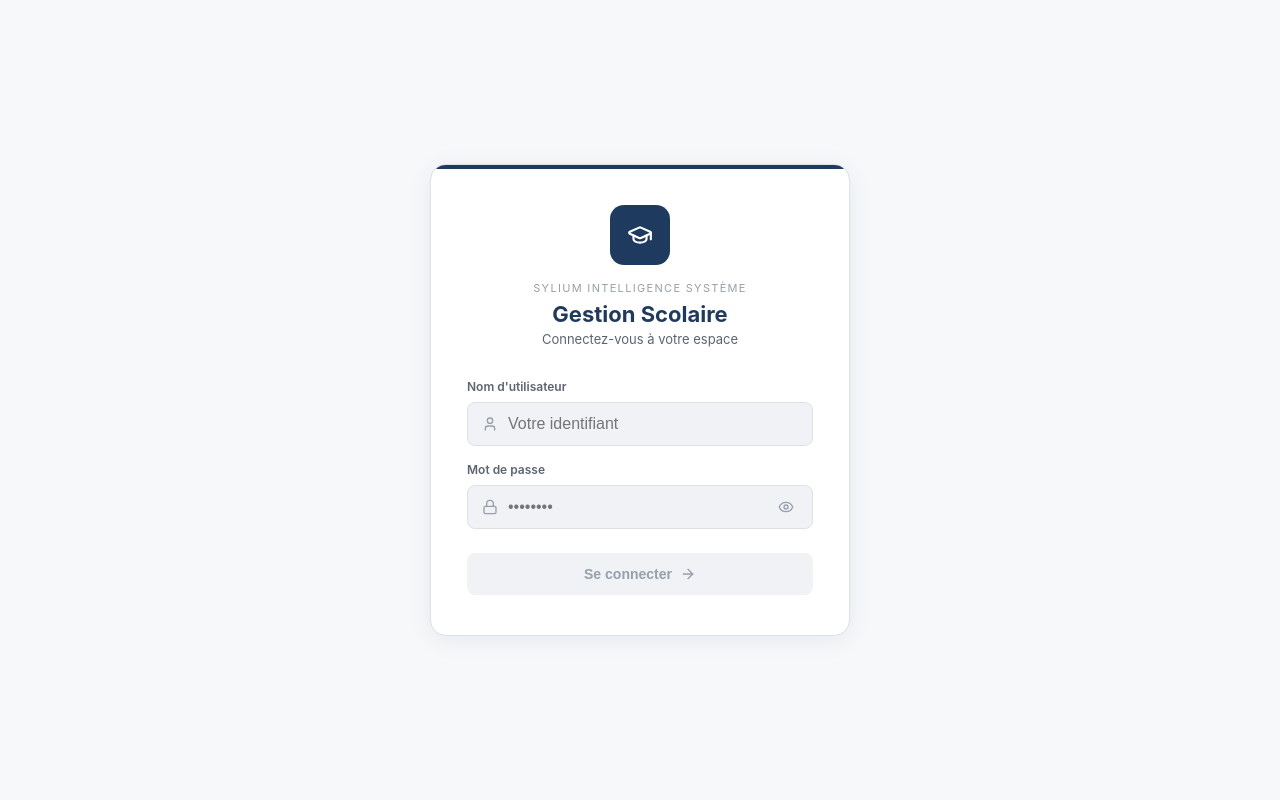
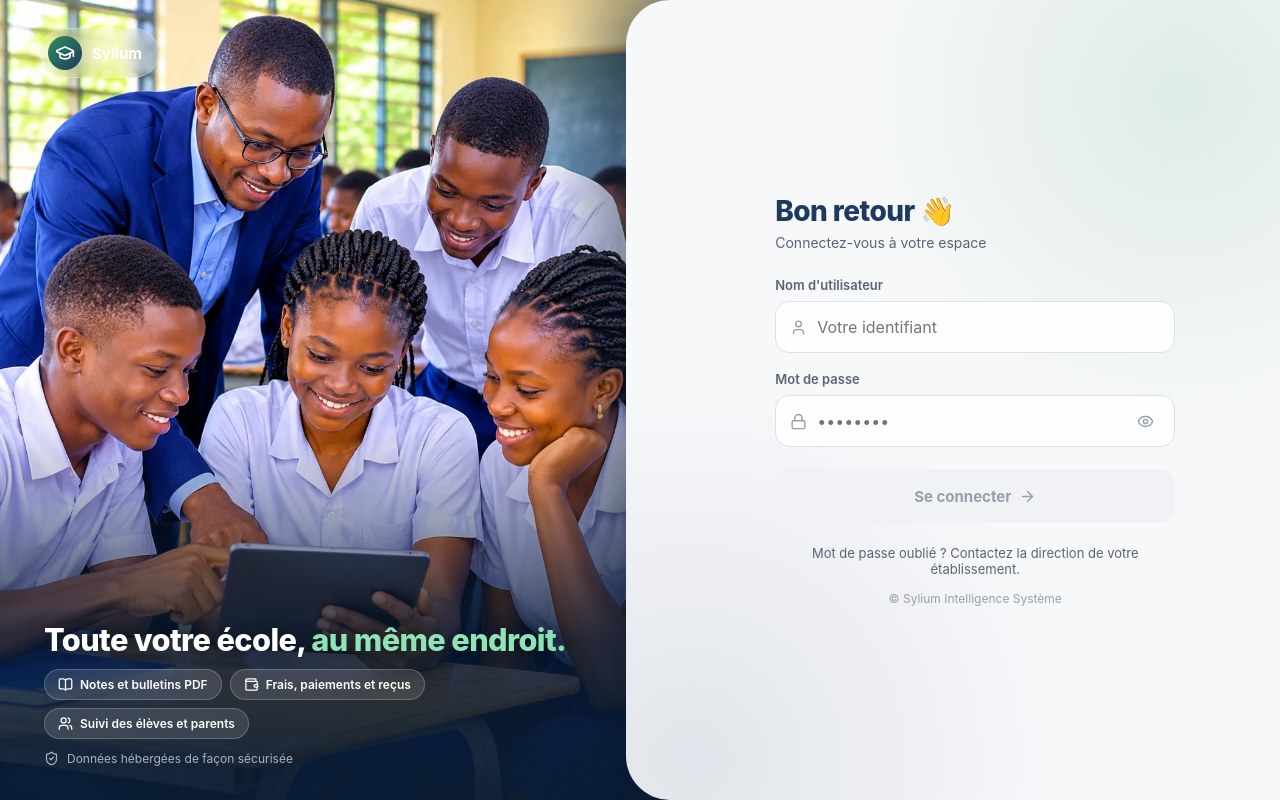
Before and after one commit to Amadiane/gestion-scolaire, a React (Vite) app in the folder Client/: page /login in a window 1280 px wide. Built offline with nearby package versions, Linux system fonts and the light colour scheme.

Commit message:
page login ok

```diff
--- a/Client/src/pages/auth/Login.jsx
+++ b/Client/src/pages/auth/Login.jsx
@@ -1,6 +1,9 @@
 import { useState } from 'react';
 import { useNavigate } from 'react-router-dom';
-import { User, Lock, Eye, EyeOff, GraduationCap, ArrowRight } from 'lucide-react';
+import {
+  User, Lock, Eye, EyeOff, GraduationCap, ArrowRight,
+  BookOpen, Wallet, Users, ShieldCheck,
+} from 'lucide-react';
 import CONFIG from '../../config/config.js';
 import styles from '../../theme/pages/auth/Login.module.css';
 
@@ -14,7 +17,7 @@ const REDIRECTIONS_PAR_ROLE = {
   eleve: '/eleve',
 };
 
-const TIMEOUT_MS = 20000;      // au-delà, on considère la requête perdue
+const TIMEOUT_MS = 20000;
 const MAX_TENTATIVES = 3;
 
 const MESSAGES_PANNE = {
@@ -31,6 +34,12 @@ const MESSAGES_ACCES = {
   aucun_abonnement: "Aucun abonnement actif n'est associé à votre école.",
 };
 
+const FONCTIONS = [
+  { icon: BookOpen, texte: 'Notes et bulletins PDF' },
+  { icon: Wallet, texte: 'Frais, paiements et reçus' },
+  { icon: Users, texte: 'Suivi des élèves et parents' },
+];
+
 const pause = (ms) => new Promise((r) => setTimeout(r, ms));
 
 const fetchAvecTimeout = async (url, options) => {
@@ -43,8 +52,8 @@ const fetchAvecTimeout = async (url, options) => {
   }
 };
 
-// Reprend uniquement en cas de panne technique (réseau, délai, 502/503/504).
-// Une réponse 400/401/403 est définitive : jamais de nouvelle tentative.
+// Nouvelle tentative uniquement en cas de panne technique, jamais sur un
+// mauvais mot de passe.
 const requete = async (url, options, surReprise) => {
   let panne = 'reseau';
   for (let essai = 1; essai <= MAX_TENTATIVES; essai++) {
@@ -65,7 +74,6 @@ const requete = async (url, options, surReprise) => {
   throw erreur;
 };
 
-// Une réponse HTML (page d'erreur) ne doit pas faire planter la lecture.
 const lireJson = async (res) => {
   try {
     return await res.json();
@@ -129,7 +137,6 @@ const Login = () => {
         return;
       }
 
-      // Si le serveur renvoie déjà le profil, une seule requête suffit.
       let meData = tokenData.user;
       if (!meData) {
         const meRes = await requete(
@@ -152,7 +159,7 @@ const Login = () => {
     } catch (err) {
       const code = err.code || 'reseau';
       setError(MESSAGES_PANNE[code] || MESSAGES_PANNE.reseau);
-      setCodeTechnique(code);   // aide au diagnostic, sans rien révéler de sensible
+      setCodeTechnique(code);
     } finally {
       setLoading(false);
       setStatut('');
@@ -160,14 +167,43 @@ const Login = () => {
   };
 
   return (
-    <div className={styles.wrapper}>
-      <div className={styles.card}>
+    <div className={styles.page}>
+      <section className={styles.hero}>
+        <div
+          className={styles.photo}
+          role="img"
+          aria-label="Enseignant et élèves utilisant une tablette en classe"
+        />
+        <div className={styles.shade} />
+
+        <div className={styles.brand}>
+          <div className={styles.logoMark}><GraduationCap size={20} color="#fff" /></div>
+          <span>Sylium</span>
+        </div>
+
+        <div className={styles.heroInner}>
+          <h2 className={styles.heroTitle}>
+            Toute votre école, <span>au même endroit.</span>
+          </h2>
+          <p className={styles.heroText}>
+            Élèves, notes, bulletins, paiements : une plateforme simple pour la direction,
+            les enseignants et les parents.
+          </p>
+          <ul className={styles.features}>
+            {FONCTIONS.map(({ icon: Icon, texte }) => (
+              <li key={texte}><Icon size={15} /> {texte}</li>
+            ))}
+          </ul>
+          <div className={styles.heroFooter}>
+            <ShieldCheck size={15} /> Données hébergées de façon sécurisée
+          </div>
+        </div>
+      </section>
+
+      <main className={styles.panel}>
+        <div className={styles.formWrap}>
           <div className={styles.header}>
-          <div className={styles.logoBox}>
-            <GraduationCap size={26} color="#fff" />
-          </div>
-          <div className={styles.eyebrow}>Sylium Intelligence Système</div>
-          <h1 className={styles.title}>Gestion Scolaire</h1>
+            <h1 className={styles.title}>Bon retour 👋</h1>
             <p className={styles.subtitle}>Connectez-vous à votre espace</p>
           </div>
 
@@ -182,10 +218,11 @@ const Login = () => {
 
           <form onSubmit={handleLogin} className={styles.form}>
             <div>
-            <label className={styles.label}>Nom d'utilisateur</label>
+              <label className={styles.label} htmlFor="username">Nom d'utilisateur</label>
               <div className={styles.inputWrapper}>
-              <User size={16} color="var(--color-text-dim)" />
+                <User size={17} />
                 <input
+                  id="username"
                   type="text"
                   placeholder="Votre identifiant"
                   value={username}
@@ -199,10 +236,11 @@ const Login = () => {
             </div>
 
             <div>
-            <label className={styles.label}>Mot de passe</label>
+              <label className={styles.label} htmlFor="password">Mot de passe</label>
               <div className={styles.inputWrapper}>
-              <Lock size={16} color="var(--color-text-dim)" />
+                <Lock size={17} />
                 <input
+                  id="password"
                   type={passwordVisible ? 'text' : 'password'}
                   placeholder="••••••••"
                   value={password}
@@ -215,16 +253,26 @@ const Login = () => {
                   onClick={() => setPasswordVisible(!passwordVisible)}
                   aria-label={passwordVisible ? 'Masquer le mot de passe' : 'Afficher le mot de passe'}
                 >
-                {passwordVisible ? <EyeOff size={16} /> : <Eye size={16} />}
+                  {passwordVisible ? <EyeOff size={17} /> : <Eye size={17} />}
                 </button>
               </div>
             </div>
 
             <button type="submit" disabled={loading || !username || !password} className={styles.submitButton}>
-            {loading ? 'Connexion...' : <>Se connecter <ArrowRight size={16} /></>}
+              {loading ? (
+                <><span className={styles.spinner} /> Connexion...</>
+              ) : (
+                <>Se connecter <ArrowRight size={17} /></>
+              )}
             </button>
           </form>
+
+          <p className={styles.help}>
+            Mot de passe oublié ? Contactez la direction de votre établissement.
+          </p>
+          <p className={styles.legal}>© Sylium Intelligence Système</p>
         </div>
+      </main>
     </div>
   );
 };
--- a/Client/src/theme/pages/auth/Login.module.css
+++ b/Client/src/theme/pages/auth/Login.module.css
@@ -1,91 +1,154 @@
-.wrapper {
+/* ===== Structure ===== */
+.page {
   min-height: 100vh;
   min-height: 100dvh;
-  background: var(--color-bg);
+  display: grid;
+  grid-template-columns: 1.1fr 1fr;
+  background: #122842;
+}
+
+/* ===== Panneau photo ===== */
+.hero {
+  position: relative;
+  z-index: 1;
+  overflow: hidden;
+  color: #fff;
+  background: #122842;
+}
+
+/* Cadrage en haut : les têtes ne sont jamais coupées. */
+.photo {
+  position: absolute;
+  inset: 0;
+  background: url('/images/login-hero.webp') center top / cover no-repeat, #1E3A5F;
+  transform: scale(1.02);
+}
+
+/* Dégradé sombre uniquement en bas (là où se trouve le texte) + léger fondu à droite. */
+.shade {
+  position: absolute;
+  inset: 0;
+  background:
+    linear-gradient(to top, rgba(10, 28, 50, 0.96) 0%, rgba(10, 28, 50, 0.82) 20%, rgba(10, 28, 50, 0) 46%),
+    linear-gradient(to left, rgba(18, 40, 66, 0.35) 0%, transparent 18%);
+  pointer-events: none;
+}
+
+.brand {
+  position: absolute;
+  z-index: 2;
+  top: 28px;
+  left: 40px;
+  display: flex;
+  align-items: center;
+  gap: 10px;
+  padding: 7px 16px 7px 7px;
+  border-radius: 999px;
+  font-size: 15px;
+  font-weight: 700;
+  background: rgba(255, 255, 255, 0.14);
+  border: 1px solid rgba(255, 255, 255, 0.28);
+  backdrop-filter: blur(10px);
+  -webkit-backdrop-filter: blur(10px);
+}
+
+.logoMark {
+  width: 34px; height: 34px;
+  border-radius: 50%;
+  display: flex; align-items: center; justify-content: center;
+  background: linear-gradient(135deg, #2F8F5B, #1E3A5F);
+}
+
+.heroInner {
+  position: absolute;
+  z-index: 2;
+  left: 0; right: 0; bottom: 0;
+  padding: 0 72px 34px 44px;
+  display: flex;
+  flex-direction: column;
+  gap: 12px;
+}
+
+.heroTitle {
+  font-size: clamp(24px, 2.4vw, 34px);
+  line-height: 1.15;
+  font-weight: 800;
+  letter-spacing: -0.02em;
+  text-shadow: 0 2px 18px rgba(0, 0, 0, 0.35);
+}
+
+.heroTitle span { color: #8FE3B4; }
+
+.heroText {
+  max-width: 520px;
+  font-size: 14px;
+  line-height: 1.55;
+  color: rgba(255, 255, 255, 0.85);
+}
+
+.features { list-style: none; display: flex; flex-wrap: wrap; gap: 8px; }
+
+.features li {
+  display: flex; align-items: center; gap: 7px;
+  padding: 7px 13px; border-radius: 999px;
+  font-size: 12px; font-weight: 600;
+  background: rgba(255, 255, 255, 0.12);
+  border: 1px solid rgba(255, 255, 255, 0.22);
+  backdrop-filter: blur(8px);
+  -webkit-backdrop-filter: blur(8px);
+}
+
+.heroFooter {
+  display: flex; align-items: center; gap: 8px;
+  font-size: 12px; color: rgba(255, 255, 255, 0.65);
+}
+
+/* Écran peu haut : on retire le paragraphe pour ne jamais remonter sur les visages. */
+@media (max-height: 860px) { .heroText { display: none; } }
+@media (max-height: 700px) { .features { display: none; } }
+
+/* ===== Panneau formulaire : feuille qui chevauche la photo ===== */
+.panel {
+  position: relative;
+  z-index: 2;
   display: flex;
   align-items: center;
   justify-content: center;
-  padding: 16px;
+  margin-left: -44px;
+  padding: 32px 32px 32px 76px;
+  border-radius: 44px 0 0 44px;
+  background:
+    radial-gradient(circle at 85% 12%, rgba(47, 143, 91, 0.12) 0%, transparent 38%),
+    radial-gradient(circle at 10% 95%, rgba(30, 58, 95, 0.1) 0%, transparent 40%),
+    var(--color-bg);
+  box-shadow: -24px 0 60px rgba(8, 20, 40, 0.35);
 }
 
-.card {
+.formWrap {
   width: 100%;
-  max-width: 420px;
-  background: var(--color-surface);
-  border: 1px solid var(--color-border);
-  border-radius: 16px;
-  padding: 40px 36px;
-  box-shadow: 0 4px 24px rgba(30, 58, 95, 0.08);
-  position: relative;
-  overflow: hidden;
+  max-width: 400px;
+  animation: monter 0.6s ease both;
 }
 
-.card::before {
-  content: "";
-  position: absolute;
-  top: 0; left: 0; right: 0;
-  height: 4px;
-  background: var(--color-primary);
-}
+.header { margin-bottom: 26px; }
 
-.header {
-  text-align: center;
-  margin-bottom: 32px;
-}
-
-.logoBox {
-  display: inline-flex;
-  align-items: center;
-  justify-content: center;
-  width: 60px;
-  height: 60px;
-  border-radius: 14px;
-  background: var(--color-primary);
-  margin-bottom: 16px;
-}
-
-.eyebrow {
-  font-size: 11px;
-  color: var(--color-text-dim);
-  letter-spacing: 0.12em;
-  text-transform: uppercase;
+.title {
+  font-size: 28px;
+  font-weight: 800;
+  letter-spacing: -0.02em;
+  color: var(--color-primary);
   margin-bottom: 6px;
 }
 
-.title {
-  font-size: 22px;
-  font-weight: 700;
-  color: var(--color-primary);
-  margin: 0 0 4px;
-}
+.subtitle { font-size: 14px; color: var(--color-text-muted); }
 
-.subtitle {
-  font-size: 13px;
-  color: var(--color-text-muted);
-  margin: 0;
-}
-
-.errorBox {
-  margin-bottom: 20px;
-  padding: 12px 14px;
-  background: var(--color-danger-bg);
-  border: 1px solid rgba(163, 32, 32, 0.3);
-  border-radius: 8px;
-  color: var(--color-danger);
-  font-size: 13px;
-}
-
-.form {
-  display: flex;
-  flex-direction: column;
-  gap: 16px;
-}
+.form { display: flex; flex-direction: column; gap: 18px; }
 
 .label {
-  font-size: 12px;
+  display: block;
+  font-size: 13px;
   font-weight: 600;
   color: var(--color-text-muted);
-  display: block;
   margin-bottom: 8px;
 }
 
@@ -94,97 +157,170 @@
   align-items: center;
   gap: 10px;
   min-width: 0;
+  height: 52px;
   padding: 0 14px;
-  background: var(--color-card);
-  border: 1px solid var(--color-border);
-  border-radius: 8px;
-  transition: border-color 0.15s;
+  background: rgba(255, 255, 255, 0.85);
+  border: 1.5px solid var(--color-border);
+  border-radius: 14px;
+  color: var(--color-text-dim);
+  transition: border-color 0.15s, box-shadow 0.15s, color 0.15s, background 0.15s;
 }
 
 .inputWrapper:focus-within {
+  background: #fff;
   border-color: var(--color-primary);
+  box-shadow: 0 0 0 4px rgba(30, 58, 95, 0.12);
+  color: var(--color-primary);
 }
+
+.inputWrapper svg { flex-shrink: 0; }
 
 .inputWrapper input {
   flex: 1;
   min-width: 0;
+  height: 100%;
   background: none;
   border: none;
   outline: none;
+  font-size: 16px;
+  font-family: inherit;
   color: var(--color-text);
-  font-size: 16px;
-  padding: 12px 0;
 }
 
-.inputWrapper svg {
+.toggleButton {
+  display: flex;
+  align-items: center;
+  padding: 6px;
+  background: none;
+  border: none;
+  color: var(--color-text-dim);
+  cursor: pointer;
   flex-shrink: 0;
 }
 
-.toggleButton {
-  background: none;
-  border: none;
-  cursor: pointer;
-  color: var(--color-text-dim);
-  display: flex;
-  align-items: center;
-  padding: 4px;
-  flex-shrink: 0;
-}
+.toggleButton:hover { color: var(--color-primary); }
 
 .submitButton {
-  margin-top: 8px;
-  padding: 13px;
-  border-radius: 8px;
-  border: none;
-  background: var(--color-primary);
-  color: #fff;
-  font-size: 14px;
-  font-weight: 600;
-  cursor: pointer;
+  height: 54px;
+  margin-top: 4px;
   display: flex;
   align-items: center;
   justify-content: center;
   gap: 8px;
-  transition: background 0.15s, opacity 0.15s;
+  background: linear-gradient(135deg, #1E3A5F 0%, #2F8F5B 140%);
+  color: #fff;
+  border: none;
+  border-radius: 14px;
+  font-size: 15px;
+  font-weight: 700;
+  font-family: inherit;
+  cursor: pointer;
+  box-shadow: 0 10px 24px rgba(30, 58, 95, 0.3);
+  transition: transform 0.15s, box-shadow 0.15s;
 }
+
+.submitButton:hover:not(:disabled) {
+  transform: translateY(-2px);
+  box-shadow: 0 14px 30px rgba(30, 58, 95, 0.36);
+}
+
+.submitButton:active:not(:disabled) { transform: translateY(0); }
 
 .submitButton:disabled {
   background: var(--color-card);
   color: var(--color-text-dim);
+  box-shadow: none;
   cursor: not-allowed;
 }
 
-/* ===== Responsive ===== */
-
-@media (max-width: 480px) {
-  .card { padding: 32px 24px; border-radius: 12px; }
-  .title { font-size: 20px; }
-  .logoBox { width: 52px; height: 52px; }
+.spinner {
+  width: 16px; height: 16px;
+  border: 2px solid rgba(255, 255, 255, 0.4);
+  border-top-color: #fff;
+  border-radius: 50%;
+  animation: tourner 0.7s linear infinite;
 }
 
-@media (max-width: 360px) {
-  .wrapper { padding: 8px; }
-  .card { padding: 24px 18px; }
+.errorBox {
+  margin-bottom: 16px;
+  padding: 12px 14px;
+  background: var(--color-danger-bg);
+  border: 1px solid rgba(163, 32, 32, 0.25);
+  border-radius: 12px;
+  color: var(--color-danger);
+  font-size: 13px;
 }
 
-@media (max-height: 620px) {
-  .wrapper { align-items: flex-start; padding-top: 24px; }
-  .header { margin-bottom: 20px; }
-}
-
-.errorCode {
-  display: block;
-  margin-top: 6px;
-  font-size: 11px;
-  opacity: 0.8;
-}
+.errorCode { display: block; margin-top: 6px; font-size: 11px; opacity: 0.8; }
 
 .infoBox {
   margin-bottom: 16px;
   padding: 10px 14px;
   background: var(--color-card);
   border: 1px solid var(--color-border);
-  border-radius: 8px;
+  border-radius: 12px;
   color: var(--color-text-muted);
   font-size: 13px;
 }
+
+.help {
+  margin-top: 22px;
+  font-size: 13px;
+  color: var(--color-text-muted);
+  text-align: center;
+}
+
+.legal {
+  margin-top: 14px;
+  font-size: 12px;
+  color: var(--color-text-dim);
+  text-align: center;
+}
+
+@keyframes monter {
+  from { opacity: 0; transform: translateY(14px); }
+  to   { opacity: 1; transform: translateY(0); }
+}
+
+@keyframes tourner { to { transform: rotate(360deg); } }
+
+/* ===== Tablette et mobile : bandeau photo + feuille qui remonte ===== */
+@media (max-width: 860px) {
+  .page { grid-template-columns: 1fr; grid-template-rows: auto 1fr; }
+
+  .hero { height: 250px; }
+  .photo { background-position: center top; }
+  .shade {
+    background: linear-gradient(to top, rgba(10, 28, 50, 0.55) 0%, rgba(10, 28, 50, 0) 40%);
+  }
+
+  .brand { top: 16px; left: 16px; }
+  .heroInner { display: none; }
+
+  .panel {
+    margin: -32px 0 0;
+    padding: 30px 22px 24px;
+    border-radius: 30px 30px 0 0;
+    align-items: flex-start;
+    box-shadow: 0 -14px 40px rgba(8, 20, 40, 0.28);
+  }
+
+  .title { font-size: 24px; }
+}
+
+@media (max-width: 380px) {
+  .hero { height: 215px; }
+  .panel { padding: 26px 16px 20px; }
+}
+
+/* Téléphone en paysage */
+@media (max-height: 560px) and (max-width: 860px) {
+  .hero { height: 130px; }
+  .brand { display: none; }
+}
+
+@media (prefers-reduced-motion: reduce) {
+  .formWrap { animation: none; }
+  .submitButton { transition: none; }
+  .spinner { animation-duration: 1.5s; }
+}
```
Also changed, not shown: Client/public/images/login-hero.webp (added), 1 other file (tests, documents, lock files or other folders). Lines whose indentation alone changed are shown as unchanged.
